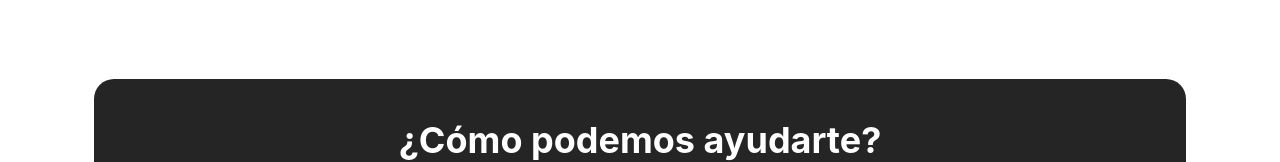
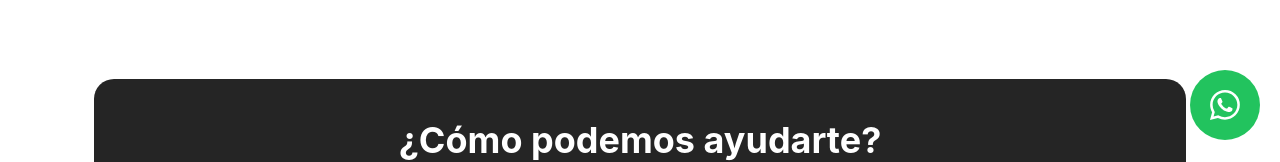
Before and after one commit to nylzen/financia365web, a Next.js app: page / in a window 1280 px wide. Shown: the part 640-802 px from the top of the page. Built offline with nearby package versions, Linux system fonts and the light colour scheme.

Commit message:
add: Whatsapp btn

```diff
--- a/components/Layout/Layout.jsx
+++ b/components/Layout/Layout.jsx
@@ -1,3 +1,4 @@
+import { WhatsAppBtn } from '..';
 import Footer from '../Footer/Footer';
 import Navbar from '../Navbar/Navbar';
 
@@ -6,6 +7,7 @@ const Layout = ({ children }) => {
     <>
       <Navbar />
       <div>{children}</div>
+      <WhatsAppBtn />
       <Footer />
     </>
   );
--- /dev/null
+++ b/components/WhatsappBtn/WhatsAppBtn.jsx
@@ -0,0 +1,25 @@
+import { Box, Button } from '@chakra-ui/react';
+import { BsWhatsapp } from 'react-icons/bs';
+
+const whatsappLink = 'https://wa.link/95wgny';
+
+const WhatsAppBtn = () => {
+  return (
+    <Button
+      as='a'
+      href={whatsappLink}
+      target='_blank'
+      colorScheme='whatsapp'
+      position='fixed'
+      bottom='20px'
+      right='20px'
+      borderRadius={50}
+      width={70}
+      height={70}
+      fontSize={30}
+    >
+      <BsWhatsapp />
+    </Button>
+  );
+};
+export default WhatsAppBtn;
--- a/components/index.js
+++ b/components/index.js
@@ -17,3 +17,4 @@ export { default as CardServices } from './Services/CardServices/CardServices';
 export { default as CardTestimonial } from './Testimonials/CardTestimonial/CardTestimonial';
 export { default as Testimonials } from './Testimonials/Testimonials';
 export * from './Testimonials/data';
+export { default as WhatsAppBtn } from './WhatsappBtn/WhatsAppBtn';
```
